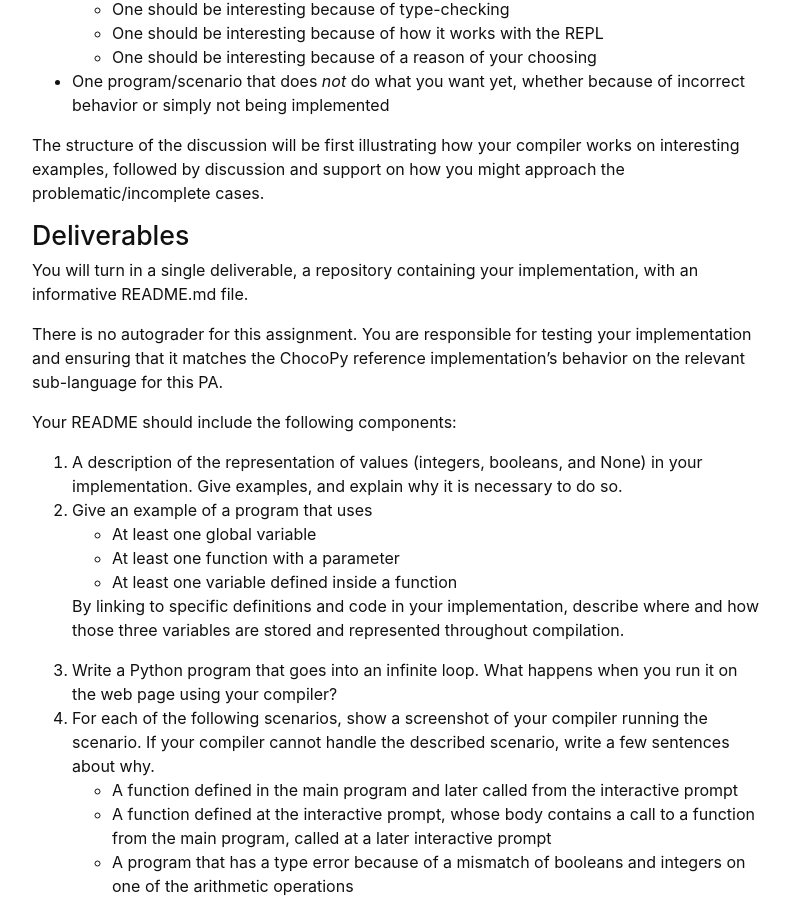
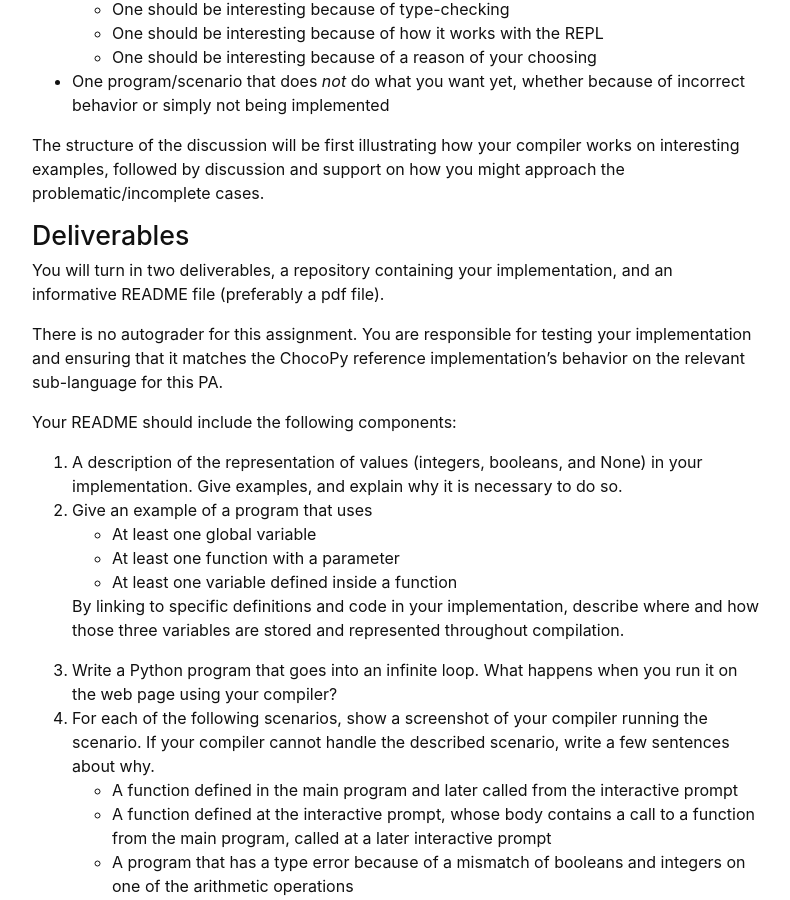
Before and after one commit to ucsd-cse231-w21/ucsd-cse231-w21.github.io, a Jekyll site: the page built from pa2/index.md, in a window 1280 px wide and 900 px high, scrolled down 2353 px. Shown: the whole window, without its empty margins (243-1033 px from the left). Built offline with Jekyll 4.4.1, drawn with Linux system fonts in a browser that asks for light colours; nearby versions of some CDN libraries.

Commit message:
Update hand in instructions

```diff
--- a/pa2/index.md
+++ b/pa2/index.md
@@ -144,8 +144,8 @@ might approach the problematic/incomplete cases.
 
 ## Deliverables
 
-You will turn in a single deliverable, a repository containing your
-implementation, with an informative README.md file.
+You will turn in two deliverables, a repository containing your
+implementation, and an informative README file (preferably a pdf file).
 
 There is no autograder for this assignment. You are responsible for testing
 your implementation and ensuring that it matches the ChocoPy reference
```
